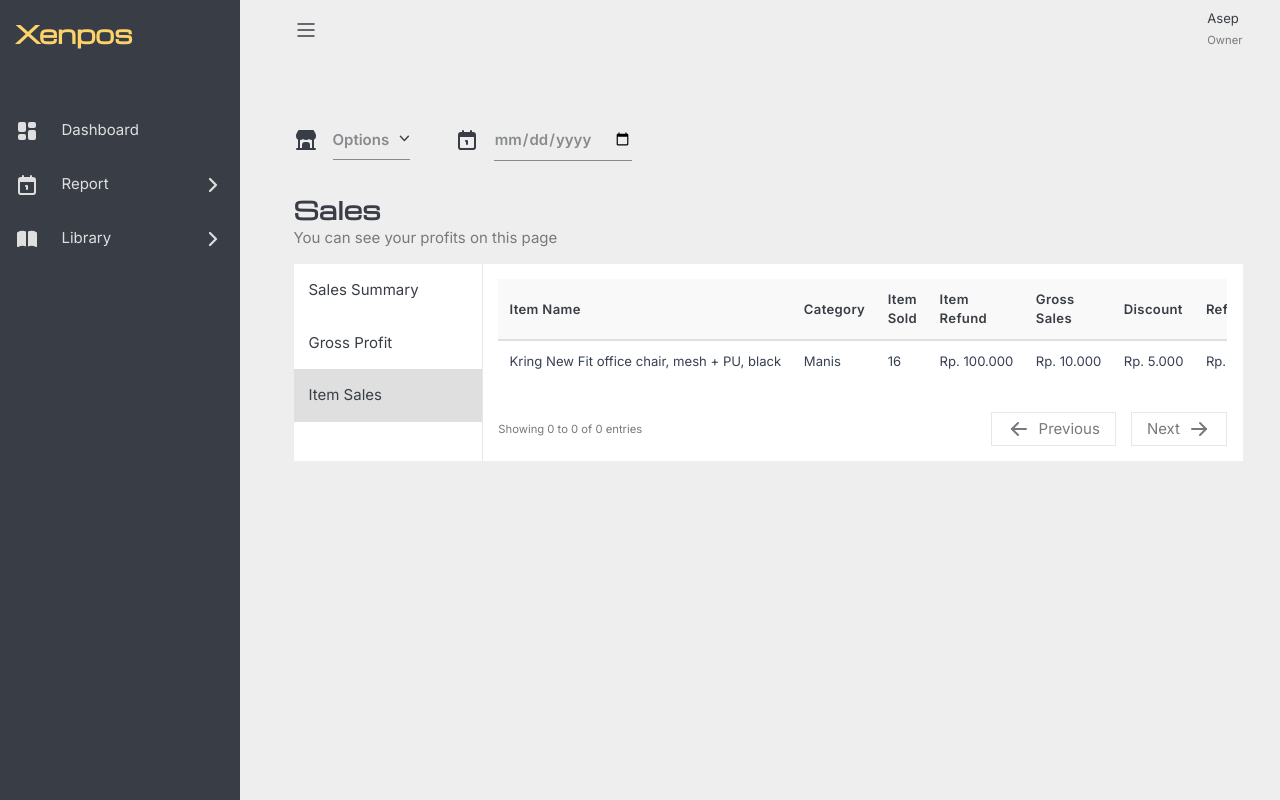
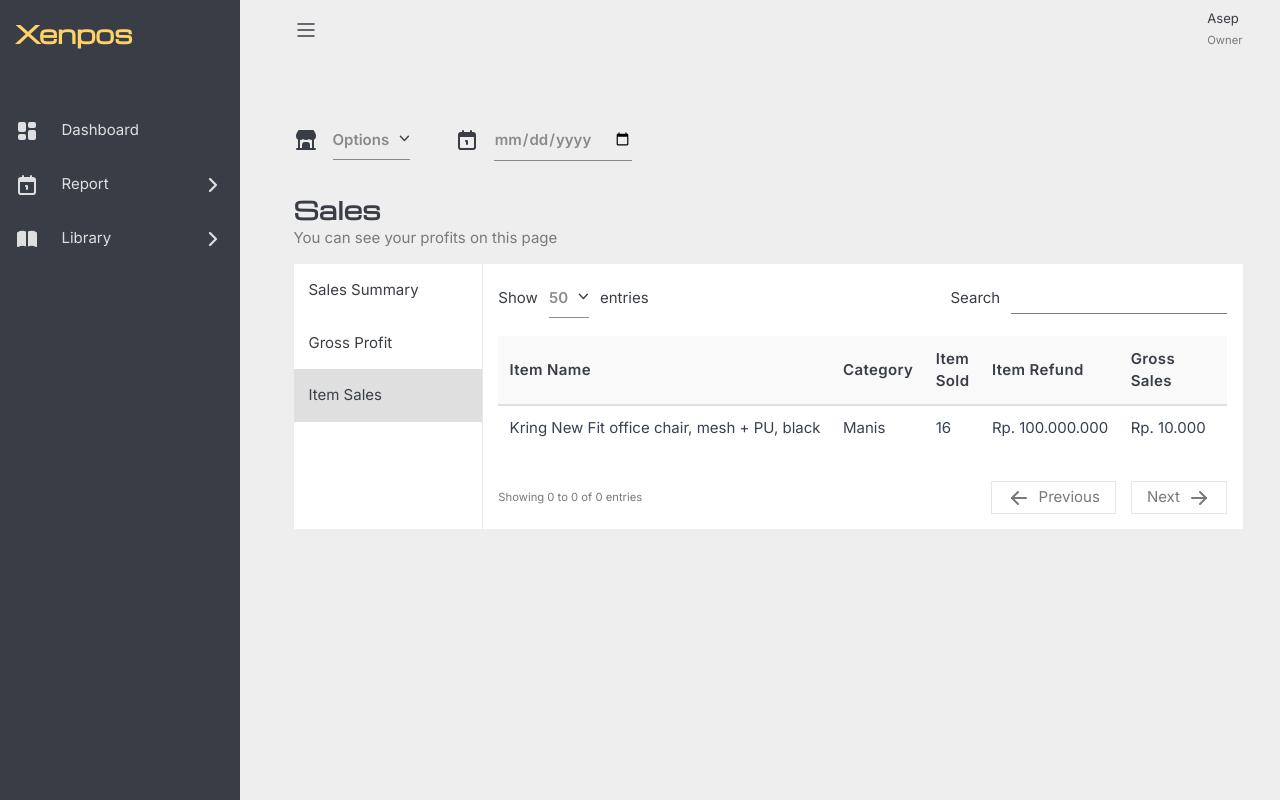
Before and after one commit to ahmadhilmandani/fe-xenpos, a React (Vite) app: page /sales in a window 1280 px wide. Both pictures are taken after a click on the element "Item Sales". Built offline with nearby package versions, Linux system fonts and the light colour scheme.

Commit message:
Update table component

```diff
--- a/src/Pages/Reports/Sales.jsx
+++ b/src/Pages/Reports/Sales.jsx
@@ -30,11 +30,9 @@ export default function Sales() {
 
 
               <ul className={`${openOutletOpt ? 'block' : 'hidden'} absolute left-0 z-10 mt-2 w-36 bg-white shadow-lg ring-1 ring-black ring-opacity-5 focus:outline-none`} role="menu" aria-orientation="vertical" aria-labelledby="menu-button" tabIndex="-1">
-                <div className="py-1" role="none">
-                  <li href="#" className="block cursor-pointer hover:bg-cust-bg-gray px-4 py-2 text-sm text-gray-700 hyphens-auto" role="menuitem" tabIndex="-1" id="menu-item-0">Account settings</li>
-                  <li href="#" className="block cursor-pointer hover:bg-cust-bg-gray px-4 py-2 text-sm text-gray-700 hyphens-auto" role="menuitem" tabIndex="-1" id="menu-item-1">Support</li>
-                  <li href="#" className="block cursor-pointer hover:bg-cust-bg-gray px-4 py-2 text-sm text-gray-700 hyphens-auto" role="menuitem" tabIndex="-1" id="menu-item-2">License</li>
-                </div>
+                <li href="#" className="block cursor-pointer hover:bg-cust-bg-gray px-4 py-2 text-sm text-gray-700 hyphens-auto" role="menuitem" tabIndex="-1" id="menu-item-0">Account settings</li>
+                <li href="#" className="block cursor-pointer hover:bg-cust-bg-gray px-4 py-2 text-sm text-gray-700 hyphens-auto" role="menuitem" tabIndex="-1" id="menu-item-1">Support</li>
+                <li href="#" className="block cursor-pointer hover:bg-cust-bg-gray px-4 py-2 text-sm text-gray-700 hyphens-auto" role="menuitem" tabIndex="-1" id="menu-item-2">License</li>
               </ul>
             </div>
           </div>
@@ -55,7 +53,7 @@ export default function Sales() {
         <section className="mt-4 bg-white flex">
           {/* sub menu option of sales */}
           <div className="border-r w-[20%]">
-            <div className={`${selectedSubMenu.sales ? 'bg-cust-gray' : ''} p-4 cursor-pointer`} onClick={() => {
+            <div className={`${selectedSubMenu.sales ? 'bg-cust-gray' : 'hover:bg-cust-gray/20'} p-4 cursor-pointer`} onClick={() => {
               setSelectedSubMenu({
                 sales: true,
                 profit: false,
@@ -64,7 +62,7 @@ export default function Sales() {
             }}>
               Sales Summary
             </div>
-            <div className={`${selectedSubMenu.profit ? 'bg-cust-gray' : ''} p-4 cursor-pointer`} onClick={() => {
+            <div className={`${selectedSubMenu.profit ? 'bg-cust-gray' : 'hover:bg-cust-gray/20'} p-4 cursor-pointer`} onClick={() => {
               setSelectedSubMenu({
                 sales: false,
                 profit: true,
@@ -73,7 +71,7 @@ export default function Sales() {
             }}>
               Gross Profit
             </div>
-            <div className={`${selectedSubMenu.item ? 'bg-cust-gray' : ''} p-4 cursor-pointer`} onClick={() => {
+            <div className={`${selectedSubMenu.item ? 'bg-cust-gray' : 'hover:bg-cust-gray/20'} p-4 cursor-pointer`} onClick={() => {
               setSelectedSubMenu({
                 sales: false,
                 profit: false,
--- a/src/components/Table.jsx
+++ b/src/components/Table.jsx
@@ -1,40 +1,74 @@
+/* eslint-disable react/prop-types */
+/* eslint-disable no-constant-condition */
 import { IconArrowLeft, IconArrowRight } from "@tabler/icons-react";
 
-export default function Table() {
+// eslint-disable-next-line no-unused-vars
+export default function Table({ tableHeader, tableBody, displayShowEntries = true, displaySearchBar = true}) {
   return (
     <>
+      <div className="mb-5 flex justify-between items-center">
+        <div className={`${displayShowEntries ? 'flex' : 'hidden'} gap-3 items-center`}>
+          <div>
+            Show
+          </div>
+          <div className="relative text-left">
+            <div>
+              <button type="button" className="inline-flex w-full justify-center gap-x-1.5 text-cust-gray-darker/85 py-2 font-semibold border-b border-cust-gray-darker/85 hover:border-cust-black hover:text-cust-black transition-all" id="menu-button" aria-expanded="true" aria-haspopup="true">
+                50
+                <svg className="-mr-1 h-5 w-5 text-gray-400" viewBox="0 0 20 20" fill="currentColor" aria-hidden="true">
+                  <path fillRule="evenodd" d="M5.23 7.21a.75.75 0 011.06.02L10 11.168l3.71-3.938a.75.75 0 111.08 1.04l-4.25 4.5a.75.75 0 01-1.08 0l-4.25-4.5a.75.75 0 01.02-1.06z" clipRule="evenodd" />
+                </svg>
+              </button>
+            </div>
+            <ul className={`${1 == 0 ? 'block' : 'hidden'} absolute left-0 z-10 mt-2 w-36 bg-white shadow-lg ring-1 ring-black ring-opacity-5 focus:outline-none`} role="menu" aria-orientation="vertical" aria-labelledby="menu-button" tabIndex="-1">
+              <li href="#" className="block cursor-pointer hover:bg-cust-bg-gray px-4 py-2 text-sm text-gray-700 hyphens-auto" role="menuitem" tabIndex="-1" id="menu-item-0">10s</li>
+              <li href="#" className="block cursor-pointer hover:bg-cust-bg-gray px-4 py-2 text-sm text-gray-700 hyphens-auto" role="menuitem" tabIndex="-1" id="menu-item-1">25</li>
+              <li href="#" className="block cursor-pointer hover:bg-cust-bg-gray px-4 py-2 text-sm text-gray-700 hyphens-auto" role="menuitem" tabIndex="-1" id="menu-item-1">50</li>
+              <li href="#" className="block cursor-pointer hover:bg-cust-bg-gray px-4 py-2 text-sm text-gray-700 hyphens-auto" role="menuitem" tabIndex="-1" id="menu-item-2">75</li>
+              <li href="#" className="block cursor-pointer hover:bg-cust-bg-gray px-4 py-2 text-sm text-gray-700 hyphens-auto" role="menuitem" tabIndex="-1" id="menu-item-2">100</li>
+            </ul>
+          </div>
+          <div>
+            entries
+          </div>
+        </div>
+        <div className={`${displaySearchBar ? 'flex' : 'hidden'} gap-3 items-center`}>
+          Search
+          <input type="search" name="" id="" className="focus:outline-none pb-2 border-b border-b-cust-gray-darker" />
+        </div>
+      </div>
       <div className="overflow-auto">
         <table className="w-full">
           <thead className="bg-cust-gray/20 border-b-2 border-cust-gray">
             <tr>
-              <th className="w-44 p-3 text-sm font-semibold tracking-wide text-left">Item Name</th>
-              <th className="w-24 p-3 text-sm font-semibold tracking-wide text-left">Category</th>
-              <th className="w-24 p-3 text-sm font-semibold tracking-wide text-left">Item Sold</th>
-              <th className="w-24 p-3 text-sm font-semibold tracking-wide text-left">Item Refund</th>
-              <th className="w-24 p-3 text-sm font-semibold tracking-wide text-left">Gross Sales</th>
-              <th className="w-24 p-3 text-sm font-semibold tracking-wide text-left">Discount</th>
-              <th className="w-24 p-3 text-sm font-semibold tracking-wide text-left">Refund</th>
-              <th className="w-24 p-3 text-sm font-semibold tracking-wide text-left">Net Sales</th>
-              <th className="w-24 p-3 text-sm font-semibold tracking-wide text-left">COGS</th>
-              <th className="w-32 p-3 text-sm font-semibold tracking-wide text-left">Gross Profit</th>
+              <th className="w-24 p-3 font-semibold tracking-wide text-left">Item Name</th>
+              <th className="w-24 p-3 font-semibold tracking-wide text-left">Category</th>
+              <th className="w-24 p-3 font-semibold tracking-wide text-left">Item Sold</th>
+              <th className="w-24 p-3 font-semibold tracking-wide text-left">Item Refund</th>
+              <th className="w-24 p-3 font-semibold tracking-wide text-left">Gross Sales</th>
+              <th className="w-24 p-3 font-semibold tracking-wide text-left">Discount</th>
+              <th className="w-24 p-3 font-semibold tracking-wide text-left">Refund</th>
+              <th className="w-24 p-3 font-semibold tracking-wide text-left">Net Sales</th>
+              <th className="w-24 p-3 font-semibold tracking-wide text-left">COGS</th>
+              <th className="w-32 p-3 font-semibold tracking-wide text-left">Gross Profit</th>
             </tr>
           </thead>
           <tbody className="divide-y divide-cust-gray">
             <tr>
-              <td className="p-3 text-sm text-gray-700 whitespace-nowrap">
+              <td className="p-3 text-gray-700 whitespace-nowrap">
                 Kring New Fit office chair, mesh + PU, black
               </td>
-              <td className="p-3 text-sm text-gray-700 whitespace-nowrap">
+              <td className="p-3 text-gray-700 whitespace-nowrap">
                 Manis
               </td>
-              <td className="p-3 text-sm text-gray-700 whitespace-nowrap">16</td>
-              <td className="p-3 text-sm text-gray-700 whitespace-nowrap">Rp. 100.000</td>
-              <td className="p-3 text-sm text-gray-700 whitespace-nowrap">Rp. 10.000</td>
-              <td className="p-3 text-sm text-gray-700 whitespace-nowrap">Rp. 5.000</td>
-              <td className="p-3 text-sm text-gray-700 whitespace-nowrap">Rp. 5.000</td>
-              <td className="p-3 text-sm text-gray-700 whitespace-nowrap">Rp. 5.000</td>
-              <td className="p-3 text-sm text-gray-700 whitespace-nowrap">$200.00</td>
-              <td className="p-3 text-sm text-gray-700 whitespace-nowrap">$200.00</td>
+              <td className="p-3 text-gray-700 whitespace-nowrap">16</td>
+              <td className="p-3 text-gray-700 whitespace-nowrap">Rp. 100.000.000</td>
+              <td className="p-3 text-gray-700 whitespace-nowrap">Rp. 10.000</td>
+              <td className="p-3 text-gray-700 whitespace-nowrap">Rp. 5.000</td>
+              <td className="p-3 text-gray-700 whitespace-nowrap">Rp. 5.000</td>
+              <td className="p-3 text-gray-700 whitespace-nowrap">Rp. 5.000</td>
+              <td className="p-3 text-gray-700 whitespace-nowrap">$200.00</td>
+              <td className="p-3 text-gray-700 whitespace-nowrap">$200.00</td>
             </tr>
           </tbody>
         </table>
```
